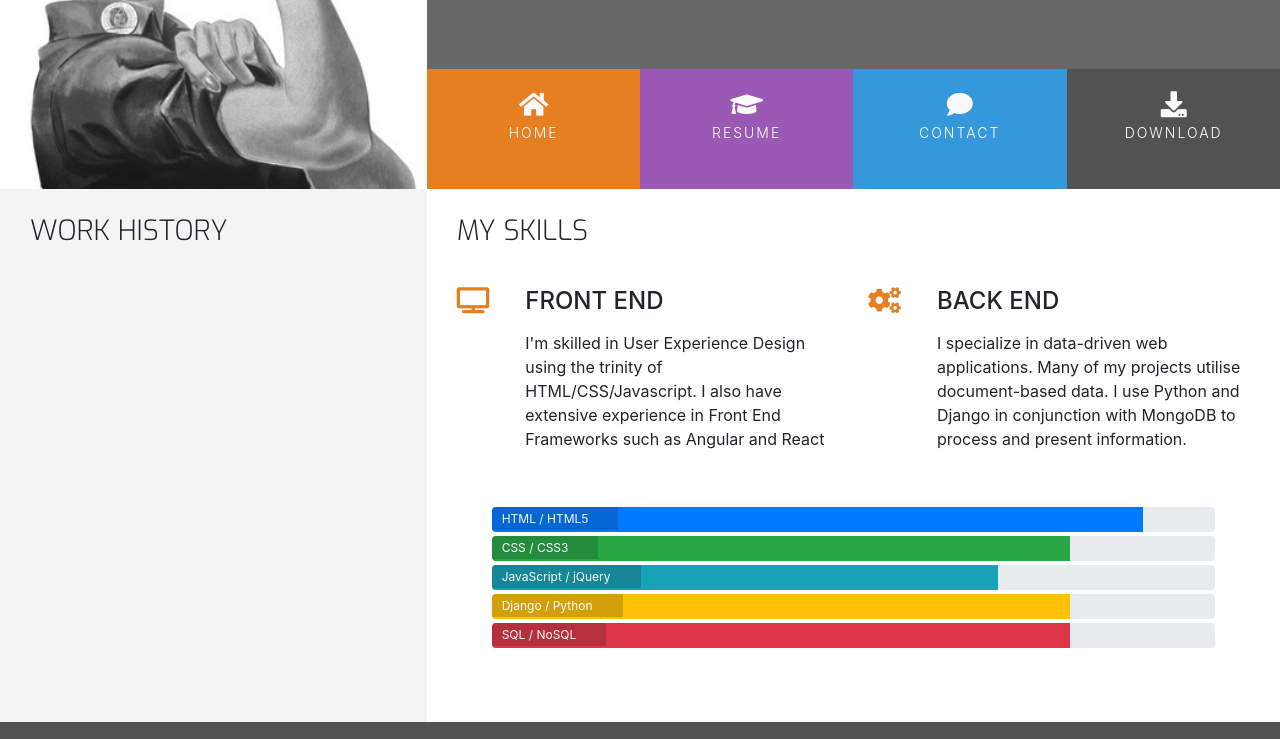
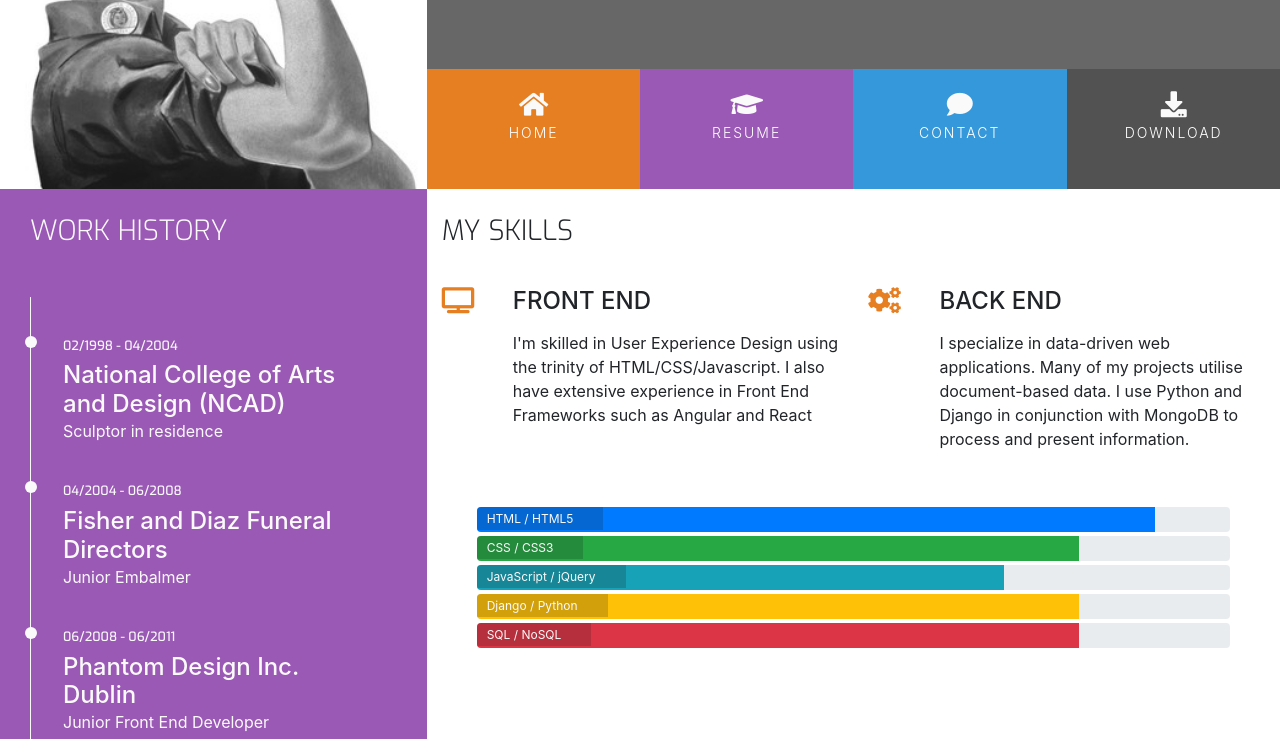
Before and after one commit to CliveC99/mini-project, a plain HTML site: page resume.html in a window 1280 px wide. Shown: the part 180-919 px from the top of the page. Drawn offline with nearby package versions, Linux system fonts and the light colour scheme.

Commit message:
Add resume content and style

```diff
--- a/assests/style.css
+++ b/assests/style.css
@@ -11,6 +11,10 @@
 
 .bg-color-personal-info {
     background-color: #f4f4f4;
+}
+
+.bg-color-work-history {
+    background-color: #9b59b6;
 }
 
 .ui-menu-color-home {
@@ -61,7 +65,7 @@ h4 {
     padding: 0 30px 30px;
     float: none;
 }
-
+.history-heading,
 .section-heading {
     font-family: "Exo", sans-serif;
     font-weight: 300;
@@ -283,3 +287,51 @@ footer {
 .progress-section {
     margin: 40px 20px;
 }
+
+/************ WORK HISTORY ********************/
+
+.history-heading {
+    color: #fafafa;
+    margin-bottom: 50px;
+}
+
+.timeline-item {
+    padding: 4em 2em 0em 2em;
+    position: relative;
+    color: #fafafa;
+    border-left: 1px solid;
+}
+
+.timeline-item p {
+    padding: 0;
+    margin: 0;
+}
+
+.timeline-item::before {
+    content: attr(data-dates);
+    position: absolute;
+    left: 2.5em;
+    top: 3em;
+    display: block;
+    font-family: "Exo", sans-serif;
+    font-weight: 500;
+    font-size: 0.8em;
+    padding: 0;
+    margin: 0;
+}
+
+.timeline-item:after {
+    width: 12px;
+    height: 12px;
+    display: block;
+    top: 2.4em;
+    position: absolute;
+    left: -6px;
+    border-radius: 12px;
+    content: '';
+    background: #fafafa;
+}
+
+.history-items {
+    margin-bottom: 30px;
+}
--- a/resume.html
+++ b/resume.html
@@ -57,16 +57,34 @@
     </header>
     <section class="container-fluid">
         <div class="row">
-            <div class="col-md-4 bg-color-personal-info section-column">
+            <div class="col-md-4 bg-color-work-history section-column">
                 <div class="row">
                     <div class="col-12">
-                        <h3 class="section-heading uppercase">
+                        <h3 class="history-heading uppercase">
                             Work History
                         </h3>
                     </div>
                 </div>
+                <div class="history-items">
+                    <div class="timeline-item" data-dates="02/1998 - 04/2004">
+                        <h4>National College of Arts and Design (NCAD)</h4>
+                        <p>Sculptor in residence</p>
+                    </div>
+                    <div class="timeline-item" data-dates="04/2004 - 06/2008">
+                        <h4>Fisher and Diaz Funeral Directors</h4>
+                        <p>Junior Embalmer</p>
+                    </div>
+                    <div class="timeline-item" data-dates="06/2008 - 06/2011">
+                        <h4>Phantom Design Inc. Dublin</h4>
+                        <p>Junior Front End Developer</p>
+                    </div>
+                    <div class="timeline-item" data-dates="06/2011 - Present">
+                        <h4>Hooli Inc. Silicon Valley</h4>
+                        <p>Full Stack Web Developer</p>
+                    </div>
+                </div>
             </div>
-            <div class="col-md-8 bg-color-three-reasons section-column">
+            <div class="col-md-8 bg-color-three-reasons">
                 <div class="row">
                     <div class="col">
                         <h3 class="section-heading uppercase">My Skills</h3>
```
